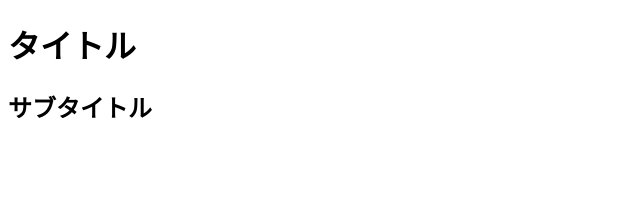
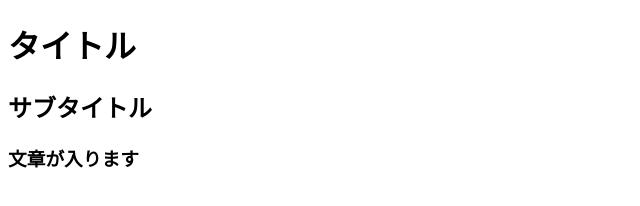
Before and after one commit to mitunori/0513_git, a plain HTML site: page index.html in a window 1280 px wide. Shown: the whole page, without its empty margins (0-640 px from the left). Drawn offline with Linux system fonts and the light colour scheme.

Commit message:
h3追加しましたよ

```diff
--- a/index.html
+++ b/index.html
@@ -14,6 +14,8 @@
   <div class="div">
     <h2>サブタイトル</h2>
   </div>
+
+  <h3>文章が入ります</h3>
 </body>
 
 </html>
```
